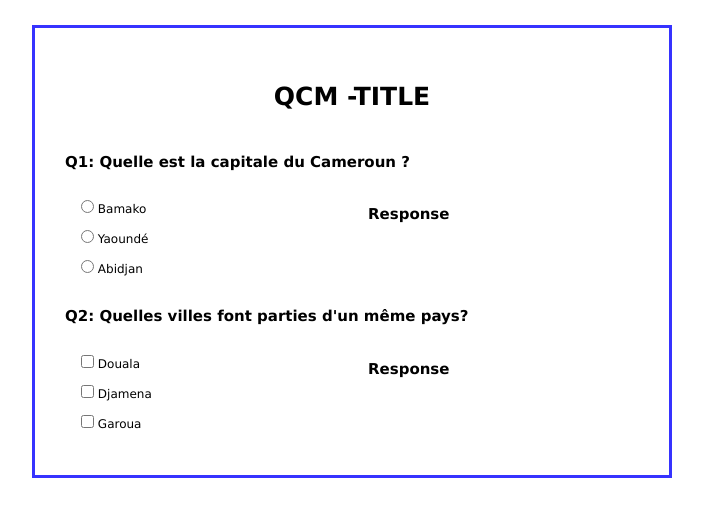
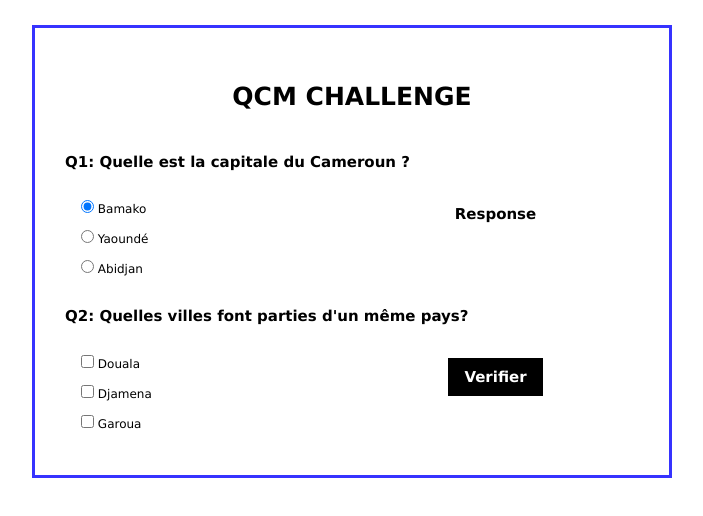
Before and after one commit to olivierwaffo/waffo_olivier, a plain HTML site: page HTML/index.html in a window 1280 px wide. Shown: the whole page, without its empty margins (288-991 px from the left). Drawn offline with nearby package versions, Linux system fonts and the light colour scheme.

Commit message:
Update index.html
add some ids for response container and title name

```diff
--- a/HTML/index.html
+++ b/HTML/index.html
@@ -42,14 +42,13 @@
     </div-->
 
     <div class="marg-top div-qcm">
-      <span class="uppercase main-title-center">QCM -TITLE</span>
+      <span class="uppercase main-title-center">QCM CHALLENGE</span>
       <p class="text-title">Q1: Quelle est la capitale du Cameroun ?</p>
       <div class="w3-row">
         <div class="w3-col w3-container" style="width: 50%;">
           <p class="text">
             <span>
-              <input type="radio" id="bamako" name="capitale1" value="Bamako"
-            /></span>
+              <input type="radio" id="bamako" name="capitale1" value="Bamako" checked></span>
             <span> Bamako</span>
           </p>
           <p class="text">
@@ -65,9 +64,9 @@
             <span> Abidjan</span>
           </p>
         </div>
-        <div class="w3-col w3-container" style="width: 50%;">
+        <div class="w3-col w3-container w3-center" id="respContainerQ1" style="width: 50%; ">
           <p class="text-title">Response</p>
-          <p id="responseQ1"></p>
+          <p  id="responseQ1"></p>
         </div>
       </div>
 
@@ -78,25 +77,25 @@
         <div class="w3-col w3-container" style="width: 50%;">
           <p class="text">
             <span
-              ><input type="checkbox" id="true" name="true" value="true"
+              ><input type="checkbox" name="input" value="true"
             /></span>
             <span><label for="ville1"> Douala</label></span>
           </p>
           <p class="text">
             <span
-              ><input type="checkbox" id="true" name="false" value="false"
+              ><input type="checkbox" name="input" value="false"
             /></span>
             <span><label for="ville2"> Djamena</label></span>
           </p>
           <p class="text">
             <span
-              ><input type="checkbox" id="true" name="true" value="true"
+              ><input type="checkbox" name="input" value="true"
             /></span>
             <span><label for="ville3"> Garoua</label></span>
           </p>
         </div>
-        <div class="w3-col w3-container" style="width: 50%;">
-          <p class="text-title" id="response">Response</p>
+        <div class="w3-col w3-container w3-center" id="respContainerQ2" style="width: 50%;">
+          <p class="text-title w3-button w3-black" id="response">Verifier</p>
           <p id="responseQ2"></p>
         </div>
       </div>
```
